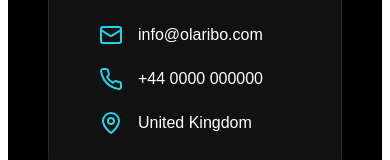
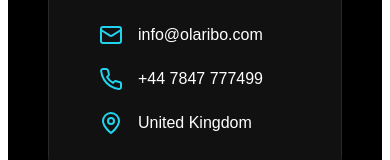
Before and after one commit to Olaribo/olaribo-new, a Next.js app: page / in a window 390 px wide. Shown: the part 4958-5118 px from the top of the page. Built offline with nearby package versions, Linux system fonts and the light colour scheme.

Commit message:
Update phone number in page component

```diff
--- a/app/page.jsx
+++ b/app/page.jsx
@@ -375,7 +375,7 @@ export default function Home() {
 
             <div style={{ display: "flex", alignItems: "center", gap: "15px" }}>
               <Phone color="#22d3ee" />
-              <span>+44 0000 000000</span>
+              <span>+44 7847 777499</span>
             </div>
 
             <div style={{ display: "flex", alignItems: "center", gap: "15px" }}>
```
